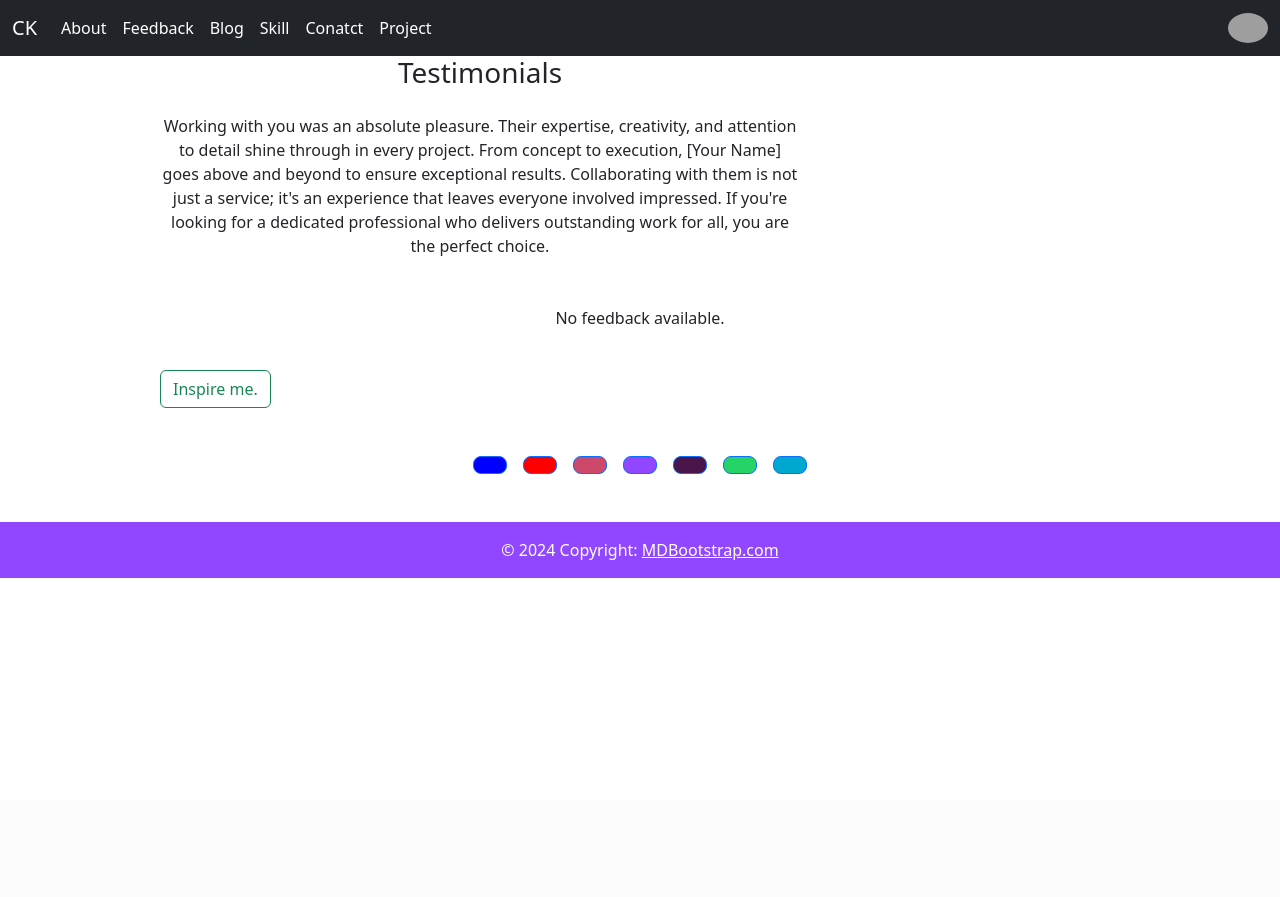
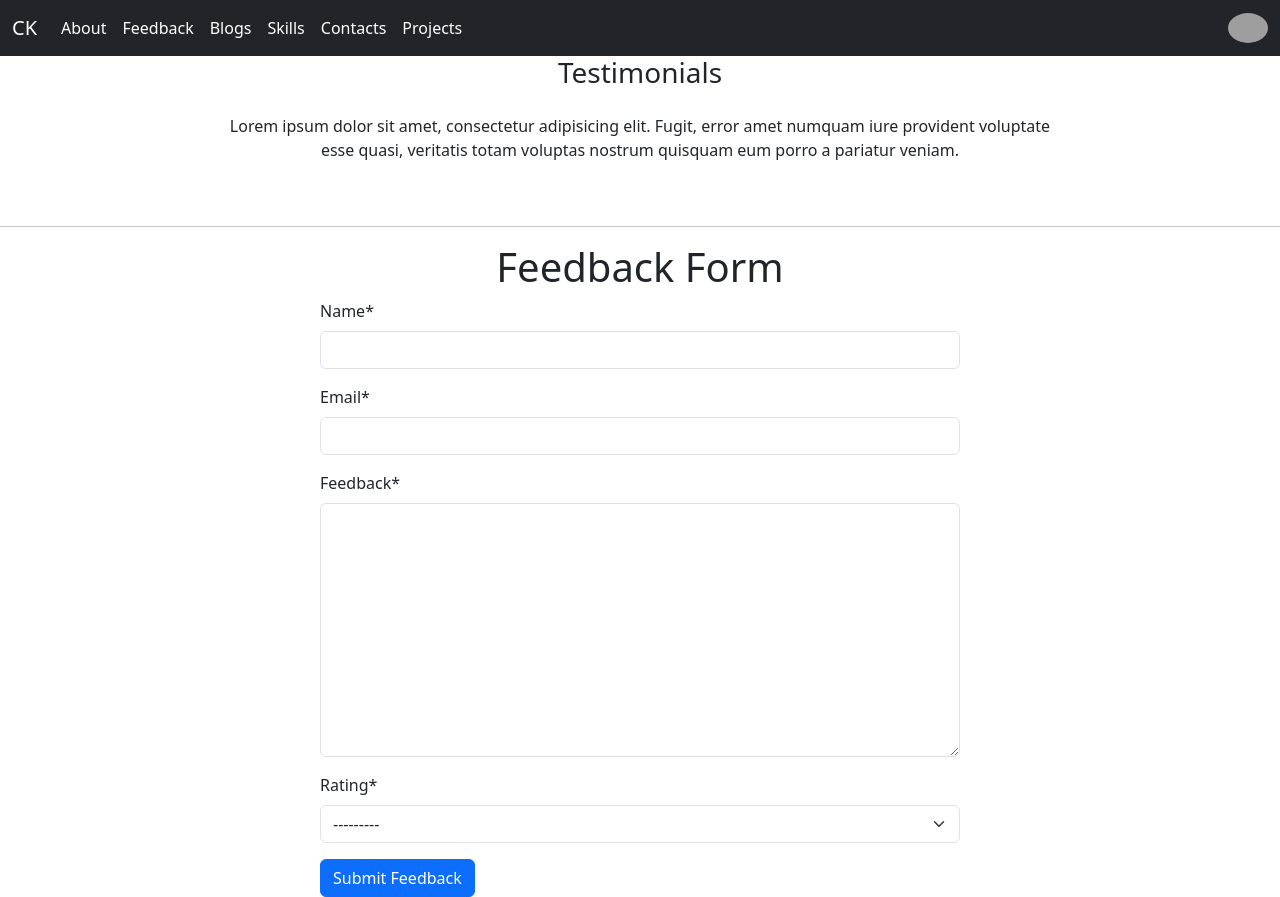
Before and after one commit to chanchol-kumar/my_portfolio, a Django app: page /feedback/ in a window 1280 px wide. Before the commit the page ends 578 px from the top, so only its background shows below. Run offline with Django 4.2, Linux system fonts and the light colour scheme; some libraries are stand-ins or nearby versions; grey boxes are pictures that could not be loaded.

Commit message:
update all files...

```diff
--- a/informations/forms.py
+++ b/informations/forms.py
@@ -1,29 +1,13 @@
 from django import forms
-from informations.models import FeedbackModel,ContactModel
+from informations.models import FeedbackModel,UserContactModel
 
 
-class ContactForm(forms.ModelForm):
+class FeedbackForm(forms.ModelForm):
     class Meta:
         model = FeedbackModel
         fields = '__all__'
 
-
-
-class FeedbackForm(forms.ModelForm):
+class UserContactForm(forms.ModelForm):
     class Meta:
-        model = ContactModel
+        model = UserContactModel
         fields = '__all__'
-        widgets = {
-            'image': forms.ClearableFileInput(attrs={'accept': 'feedback_images/*'}),
-        }
-        labels = {
-            'name': 'Your Name',
-            'email': 'Your Email',
-            'image': 'Upload Image',
-            'feedback': 'Your Feedback',
-            'rating': 'Rating',
-        }
-        help_texts = {
-            'image': 'Choose an image file (JPEG, PNG, etc.).',
-            'rating': 'Select a rating from the options.',
-        }
--- a/informations/templates/base.html
+++ b/informations/templates/base.html
@@ -9,9 +9,8 @@
   </head>
   <body>
       <nav class="navbar navbar-expand-lg bg-dark" data-bs-theme="dark">
-      {% comment %} <div class="container"> {% endcomment %}
         <div class="container-fluid">
-          <a class="navbar-brand" href="{% url 'homepage' %}">CK</a>
+          <a class="navbar-brand" href="{% url 'about' %}">CK</a>
             <div class="collapse navbar-collapse" id="navbarSupportedContent">
               <ul class="navbar-nav me-auto mb-2 mb-lg-0">
                 <li class="nav-item">
@@ -19,35 +18,45 @@
                 </li>
 
                 <li class="nav-item">
-                    <a class="nav-link active" aria-current="page" href="{% url 'feedback_list' %}">Feedback</a>
+                    <a class="nav-link active" aria-current="page" href="{% url 'feedback' %}">Feedback</a>
                 </li>
 
                 <li class="nav-item">
-                    <a class="nav-link active" aria-current="page" href="{% url 'blog' %}">Blog</a>
+                    <a class="nav-link active" aria-current="page" href="{% url 'blog' %}">Blogs</a>
                 </li>
 
                 <li class="nav-item">
-                    <a class="nav-link active" aria-current="page" href="{% url 'skill' %}">Skill</a>
+                    <a class="nav-link active" aria-current="page" href="{% url 'skill' %}">Skills</a>
                 </li>
 
                 <li class="nav-item">
-                    <a class="nav-link active" aria-current="page" href="{% url 'contact' %}">Conatct</a>
+                    <a class="nav-link active" aria-current="page" href="{% url 'contact' %}">Contacts</a>
                 </li>
 
                 <li class="nav-item">
-                    <a class="nav-link active" aria-current="page" href="{% url 'project' %}">Project</a>
+                    <a class="nav-link active" aria-current="page" href="{% url 'project' %}">Projects</a>
                 </li>
               </ul>
-              {% comment %} <form class="d-flex grid gap-2">
-                  <button class="btn btn-outline-success " type="submit">Login</button>
-                  <button class="btn btn-outline-danger " type="submit">Logout</button>
-              </form> {% endcomment %}
               <img src="https://mdbcdn.b-cdn.net/img/new/avatars/1.webp" class="rounded-circle shadow-4"style="width: 40px;" alt="Avatar" />
             </div>
           </div>
       </nav>
-    {% block content %}{% endblock %}
+    {% block content %}
 
+
+
+    {% endblock %}
+    <script src="https://cdn.jsdelivr.net/npm/bootstrap@5.3.2/dist/js/bootstrap.bundle.min.js" integrity="sha384-C6RzsynM9kWDrMNeT87bh95OGNyZPhcTNXj1NW7RuBCsyN/o0jlpcV8Qyq46cDfL" crossorigin="anonymous"></script>
+  </body>
+</html>
+
+
+
+
+
+
+
+    {% comment %}
     <footer class="text-center text-lg-start" style="background-color: white;">
       <div class="container d-flex justify-content-center py-5">
         <button type="button" class="btn btn-primary btn-lg btn-floating mx-2" style="background-color: blue;">
@@ -78,10 +87,4 @@
         <a class="text-white" href="https://mdbootstrap.com/">MDBootstrap.com</a>
       </div>
     </footer>
-
-
-
-
-    <script src="https://cdn.jsdelivr.net/npm/bootstrap@5.3.2/dist/js/bootstrap.bundle.min.js" integrity="sha384-C6RzsynM9kWDrMNeT87bh95OGNyZPhcTNXj1NW7RuBCsyN/o0jlpcV8Qyq46cDfL" crossorigin="anonymous"></script>
-  </body>
-</html>
+    {% endcomment %}
--- a/informations/templates/contact.html
+++ b/informations/templates/contact.html
@@ -1,5 +1,4 @@
 {% extends "base.html" %}
 {% block content %}
-<h1>This is Contect sections</h1>
 
 {% endblock %}
--- a/informations/templates/feedback.html
+++ b/informations/templates/feedback.html
@@ -1,11 +1,50 @@
 {% extends "base.html" %}
 {% load crispy_forms_tags %}
 {% block content %}
-    <div style="width: 50%; margin: auto;">
+  <div class="row d-flex justify-content-center">
+    <div class="col-md-10 col-xl-8 text-center">
+      <h3 class="mb-4">Testimonials</h3>
+      <p class="mb-4 pb-2 mb-md-5 pb-md-0">
+        Lorem ipsum dolor sit amet, consectetur adipisicing elit. Fugit, error amet
+        numquam iure provident voluptate esse quasi, veritatis totam voluptas nostrum
+        quisquam eum porro a pariatur veniam.
+      </p>
+    </div>
+  </div>
+
+  <div class="row text-center">
+    {% for i in data %}
+      <div class="col-md-4 mb-4">
+        <div class="d-flex justify-content-center mb-4">
+          <img src="#" class="rounded-circle shadow-1-strong" width="150" height="150" />
+        </div>
+        <h6 class="text-primary mb-3">{{ i.name }}</h6>
+        <p><b>{{ i.email }}</b></p>
+        <p class="px-xl-3">
+          <i class="fas fa-quote-left pe-2"></i>{{ i.comment }}
+        </p>
+        <ul class="list-unstyled d-flex justify-content-center mb-0">
+          {% for star in i.rating %}
+            <li>
+              <i class="fas fa-star fa-sm text-warning"></i>
+            </li>
+          {% endfor %}
+        </ul>
+      </div>
+    {% endfor %}
+  </div>
+
+  <hr />
+
+<section>
+  <div style="width: 50%; margin: auto;">
+    <h1 style="text-align: center;">Feedback Form</h1>
     <form method="POST">
-        {% csrf_token %}
-        {{ form|crispy }}
-        <button class="btn btn-primary" type="submit">Submit</button>
+      {% csrf_token %}
+      {{ form|crispy }}
+      <button class="btn btn-primary" type="submit">Submit Feedback</button>
     </form>
-</div>
+  </div>
+</section>
+
 {% endblock %}
--- a/informations/templates/feedback_list.html
+++ b/informations/templates/feedback_list.html
@@ -1,71 +1,11 @@
 {% extends "base.html" %}
-
+{% load crispy_forms_tags %}
 {% block content %}
-    <div style="width: 75%; margin: auto;">
-        <style>
-            .testimonial-card .card-up {
-                height: 120px;
-                overflow: hidden;
-                border-top-left-radius: 0.25rem;
-                border-top-right-radius: 0.25rem;
-            }
-
-            .testimonial-card .avatar {
-                width: 110px;
-                margin-top: -60px;
-                overflow: hidden;
-                border: 3px solid #fff;
-                border-radius: 50%;
-            }
-        </style>
-
-        <section>
-            <div style="width: 100%; margin: auto;">
-                <div class="col-md-10 col-xl-8 text-center">
-                    <h3 class="mb-4">Testimonials</h3>
-                    <p class="mb-4 pb-2 mb-md-5 pb-md-0">
-                        Working with you was an absolute pleasure.
-                        Their expertise, creativity, and attention to detail shine through in every project.
-                        From concept to execution, [Your Name] goes above and beyond to ensure exceptional results.
-                        Collaborating with them is not just a service; it's an experience that leaves everyone involved impressed.
-                        If you're looking for a dedicated professional who delivers outstanding work for all,
-                        you are the perfect choice.
-                    </p>
-                </div>
-            </div>
-
-            <div class="row text-center d-flex align-items-stretch">
-                {% if data %}
-                    {% for i in data %}
-                        <div class="col-md-4 mb-4 mb-md-0 d-flex align-items-stretch" style="margin-bottom: 10px;">
-                            <div class="card testimonial-card">
-                                <div class="card-up" style="background-color: #7a81a8;"></div>
-                                <div class="avatar mx-auto bg-white">
-                                    <img src="https://mdbcdn.b-cdn.net/img/Photos/Avatars/img%20(2).webp" class="rounded-circle img-fluid" />
-                                </div>
-                                <div class="card-body">
-                                    <h4 class="mb-4">Name: {{ i.name }}</h4>
-                                    <hr />
-                                    <p class="dark-grey-text mt-4">
-                                        <i class="fas fa-quote-left pe-2"></i>{{ i.feedback }}
-                                    </p>
-                                </div>
-                            </div>
-                        </div>
-                        {% if forloop.counter|divisibleby:3 and not forloop.last %}
-                            </div><div class="row text-center d-flex align-items-stretch">
-                        {% endif %}
-                    {% endfor %}
-                {% else %}
-                    <p>No feedback available.</p>
-                {% endif %}
-            </div>
-            <div class="row justify-content-center mt-4">
-                <a href="{% url 'feedback' %}">
-                    <button class="btn btn-outline-success" type="button">Inspire me.</button>
-                </a>
-            </div>
-        </section>
-
-    </div>
+    <div style="width: 50%; margin: auto;">
+    <form method="POST">
+        {% csrf_token %}
+        {{ form|crispy }}
+        <button class="btn btn-primary" type="submit">Submit</button>
+    </form>
+</div>
 {% endblock %}
--- a/informations/urls.py
+++ b/informations/urls.py
@@ -1,13 +1,12 @@
 from django.urls import path
-from informations.views import home,about,feedback ,feedback_list,blog,project,contact,skill
+from informations.views import about,feedback,blog,project,skill,feedback,contact
 
 urlpatterns = [
-    path('',home,name = 'homepage'),
-    path('about/',about,name = 'about'),
+    path('',about,name = 'about'),
     path('feedback/',feedback,name = 'feedback'),
     path('blog/',blog,name = 'blog'),
     path('contact/',contact,name = 'contact'),
     path('project/',project,name = 'project'),
     path('skill/',skill,name = 'skill'),
-    path('feedback_list/',feedback_list,name = 'feedback_list'),
+    path('feedback/',feedback,name = 'feedback'),
 ]
--- a/informations/views.py
+++ b/informations/views.py
@@ -1,13 +1,12 @@
 from django.shortcuts import render,redirect
-from informations.forms import FeedbackForm
-from informations.models import FeedbackModel,BlogModel,SkillModel,ProjectModel
-
-
-def home(request):
-    return render(request,'base.html');
+from informations.forms import FeedbackForm, UserContactForm
+from informations.models import FeedbackModel, BlogModel, SkillModel, ProjectModel, UserContactModel
 
 def about(request):
     return render(request,'about.html');
+
+def contact(request):
+    return render(request,'contact.html');
 
 def blog(request):
     blog_posts = BlogModel.objects.all()
@@ -21,21 +20,36 @@
     project_posts = ProjectModel.objects.all()
     return render(request, 'project.html', {'project_posts': project_posts})
 
-def contact(request):
-    return render(request, 'contact.html')
+
+############################################################
+def contact_form(request):
+    if request.method == 'POST':
+        form1 = UserContactForm(request.POST)
+        if form1.is_valid():
+            form1.save()
+            return redirect('show_user_comment')
+    else:
+        form1 = UserContactForm()
+    return render(request, 'about.html', {'form1': form1})
+
+def show_user_comment(request):
+    data = UserContactModel.objects.all()
+    return render(request, 'about.html',{'data':data})
+############################################################
 
 
+###########################################################
 def feedback(request):
     if request.method == 'POST':
         form = FeedbackForm(request.POST)
         if form.is_valid():
             form.save()
-            return redirect('feedback_list')
+            return redirect('show_feedback')
     else:
         form = FeedbackForm()
-    return render(request, 'feedback_list.html', {'form': form})
+    return render(request, 'feedback.html', {'form': form})
 
-
-def feedback_list(request):
+def show_feedback(request):
     data = FeedbackModel.objects.all()
-    return render(request, 'feedback_list.html', {'data': data})
+    return render(request, 'feedback.html',{'data':data})
+###########################################################
```
Also changed, not shown: informations/admin.py (+7 -2 lines), informations/constant.py (+5 -5 lines), informations/models.py (+15 -14 lines), informations/templates/about.html (+19 -0 lines), requirement.txt (+16 -0 lines), db.sqlite3, informations/migrations/0012_usercontactmodel.py (added), informations/migrations/0013_delete_contactmodel_alter_feedbackmodel_rating.py (added).
